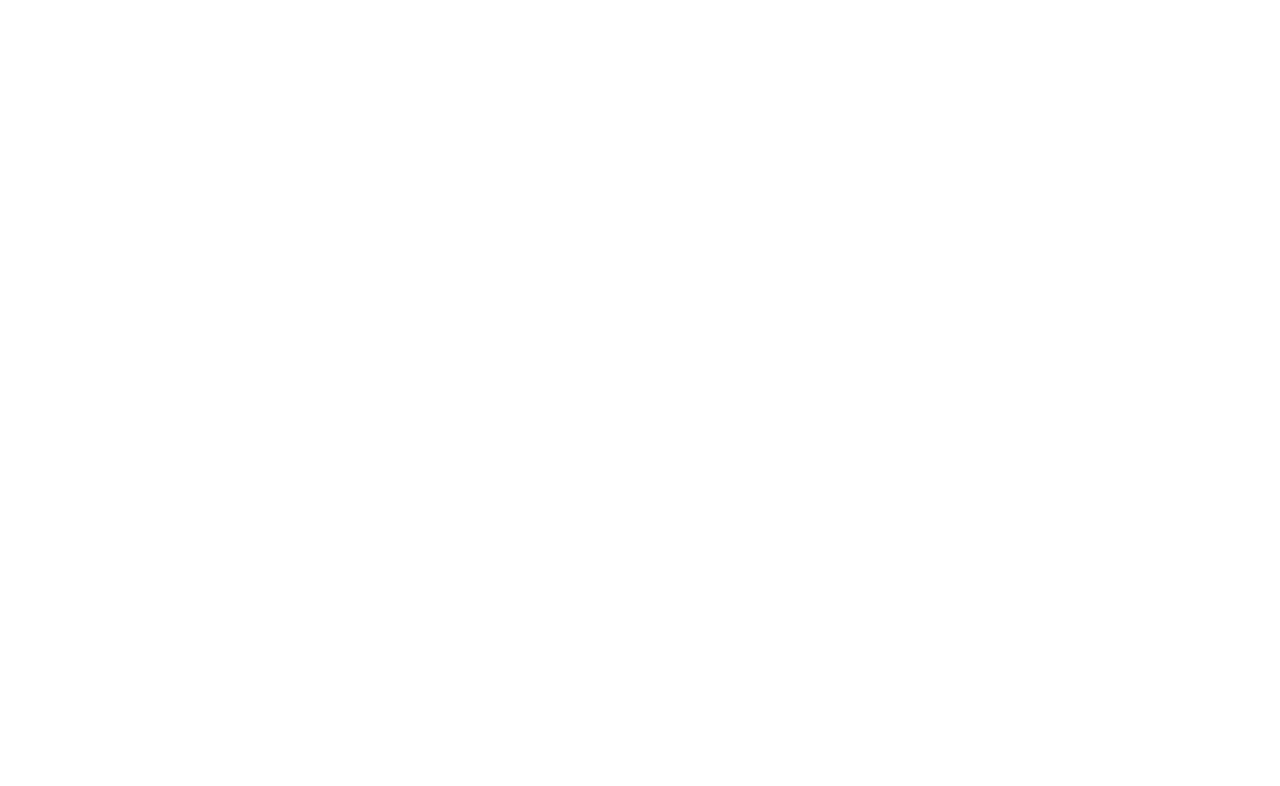
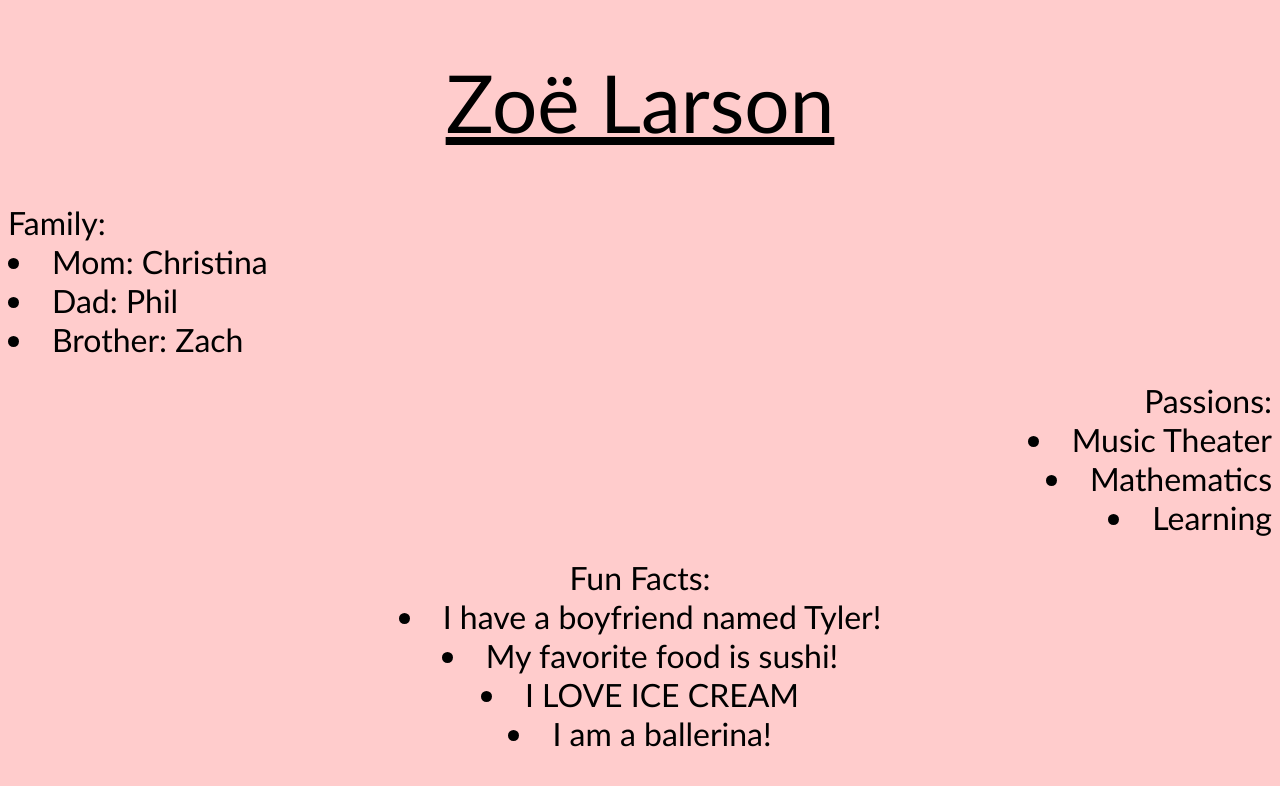
Before and after one commit to zoeelarson01/kwk-my-own-html-website-students-l1, a plain HTML site: page index.html in a window 1280 px wide. Drawn offline with Linux system fonts and the light colour scheme.

Commit message:
automatically backed up by learn

```diff
--- a/css/style.css
+++ b/css/style.css
@@ -0,0 +1,26 @@
+body {
+  background-color: #ffcccc;
+}
+
+.name {
+  text-align: center;
+  font-family: "Optima", sans-serif;
+  font-size: 500%;
+  font-weight: 100;
+  text-decoration: underline;
+}
+.family {
+  text-align: left;
+  font-family: "Optima", sans-serif;
+  font-weight: 100
+}
+.passions {
+  text-align: right;
+  font-family: "Optima", sans-serif;
+  font-weight: 100
+}
+.fun_facts {
+  text-align: center;
+  font-family: "Optima", sans-serif;
+  font-weight: 100
+}
--- a/index.html
+++ b/index.html
@@ -3,10 +3,39 @@
 <html lang="en">
   <head>
     <meta charset="utf-8">
-    <title>Your Title Goes Here</title>
+    <title>Zoë Larson</title>
     <link rel="stylesheet" href="css/style.css">
   </head>
   <body>
-    <!-- Design Your Site Here! -->
+
+    <h1 class=name>Zoë Larson</h1>
+
+       <!--<img src="zoe.pic">-->
+
+    <h1 class=family>Family:
+    <uo>
+      <li>Mom: Christina</li>
+      <li>Dad: Phil</li>
+      <li>Brother: Zach</li>
+    </uo>
+    </h1>
+
+    <h1 class=passions>Passions:
+    <uo>
+      <li>Music Theater</li>
+      <li>Mathematics</li>
+      <li>Learning</li>
+    </uo>
+    </h1>
+
+    <h1 class=fun_facts>Fun Facts:
+    <uo>
+      <li> I have a boyfriend named Tyler!</li>
+      <li> My favorite food is sushi!</li>
+      <li> I LOVE ICE CREAM</li>
+      <li> I am a ballerina!</li>
+    </uo>
+    </h1>
+
   </body>
 </html>
```
